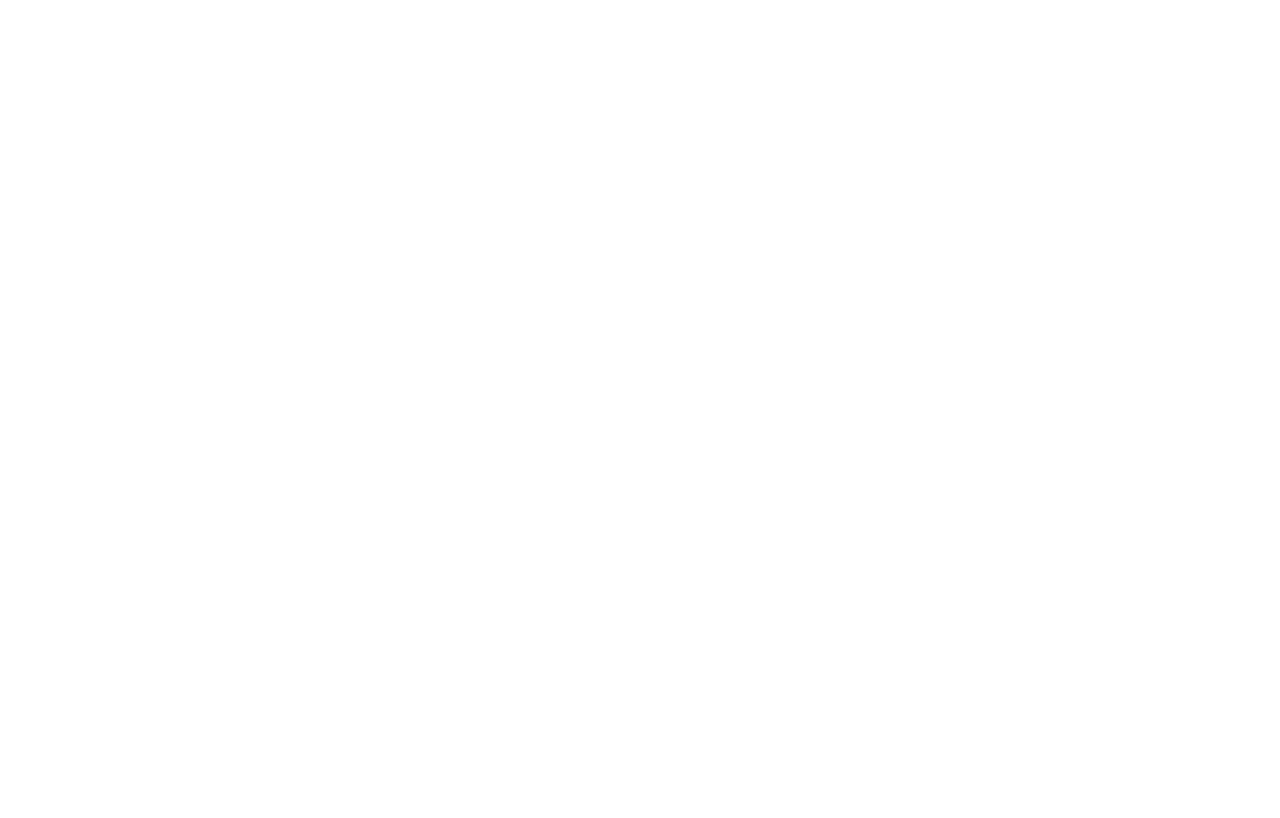
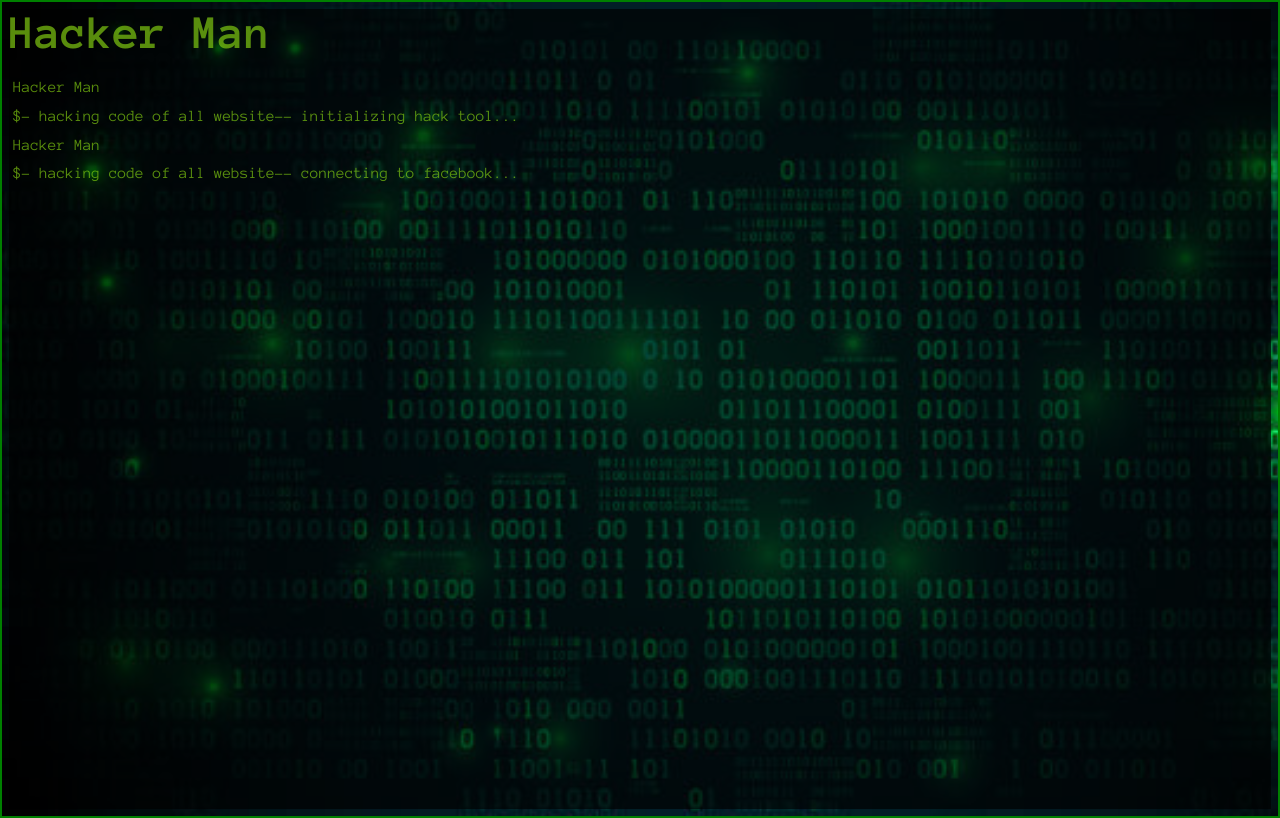
Before and after one commit to Maryammuhammadafzal/JavaScript_Class-Code, a plain HTML site: page Excercise-5/index.html in a window 1280 px wide. Drawn offline with Linux system fonts and the light colour scheme.

Commit message:
class-Code

```diff
--- a/Excercise-5/app.js
+++ b/Excercise-5/app.js
@@ -0,0 +1,48 @@
+
+
+//Hacker Man
+
+let messages = [
+    'initializing hack tool...',
+    "Connecting to facebook...",
+    'connecting to server 1',
+    'connecting to server 2',
+    'connecting successfully...',
+     "username Misbah40",
+    '100K Password tried...',
+    "Match no found",
+    'Another200K Password tried',
+    "Match no found",
+    "Accessing Acount",
+    "Hack successfully"
+];
+
+
+const sleep = async(seconds)=> {
+    return new Promise((resolve , reject) => {
+        setTimeout (()=> {
+            resolve(true)
+        }, seconds * 1000)
+    })
+
+}
+
+let text = document.getElementById('text')
+const showHack = async(message) => {
+    await sleep(2)
+    text.innerHTML = text.innerHTML + message + "<br>"
+    // console.log(message);
+
+}
+//IIFE (imidiately invoked function)
+
+(async () => {
+    for(let i = 0; i<messages.length; i++){
+        await showHack(`Hacker Man <br> $- hacking code of all website-- ${messages[i].toLowerCase()}`)
+        if(i == messages.length-1){
+            i = 0;
+            text.innerHTML = ""
+        }
+    }
+
+})()
--- a/Excercise-5/index.html
+++ b/Excercise-5/index.html
@@ -1,12 +1,23 @@
 <!DOCTYPE html>
 <html lang="en">
+
 <head>
     <meta charset="UTF-8">
     <meta name="viewport" content="width=device-width, initial-scale=1.0">
     <title>Excercise-5</title>
+    <link rel="stylesheet" href="style.css">
 </head>
+
 <body>
+    <div class="mainComtainer">
+        <div class="container">
+            <h1>Hacker Man</h1>
+            <p id="text"></p>
+        </div>
+        <div class="background"></div>
+    </div>
     <script src="app.js"></script>
 
 </body>
+
 </html>
--- /dev/null
+++ b/Excercise-5/style.css
@@ -0,0 +1,50 @@
+@import url('https://fonts.googleapis.com/css2?family=Anonymous+Pro:ital,wght@0,400;0,700;1,400;1,700&family=Roboto:ital,wght@0,100;0,300;0,400;0,500;0,700;0,900;1,100;1,300;1,400;1,500;1,700;1,900&display=swap');
+
+
+* {
+    padding: 0;
+    margin: 0;
+    box-sizing: border-box;
+}
+
+.mainComtainer {
+    min-height: 100vh;
+    width: 100%;
+    background-image: url('./hacker-background-image/hacker-bg-img.jpg');
+    background-repeat: no-repeat;
+    background-size: cover;
+    color: rgba(137, 216, 19, 0.647);
+    font-family: "Anonymous Pro", monospace;
+    padding: 7px;
+    border: 2px solid green;
+    opacity: 5;
+    position: relative;
+
+}
+
+.background {
+    width: 100%;
+    min-height: 100vh;
+    display: flex;
+    background-color: rgba(0, 0, 0, 0.7);
+
+}
+
+.container {
+    position: absolute;
+    display: flex;
+    flex-direction: column;
+
+}
+
+h1 {
+    font-size: 3rem;
+    width: 100%;
+
+}
+
+p {
+    font-size: 1rem;
+    padding: 1rem 4px;
+    line-height: 1.8rem;
+}
```
Also changed, not shown: Class-30_Local&Session_storage/app.js (+26 -0 lines), Excercise-5/hacker-background-image/hacker-bg-img.jpg (added).
